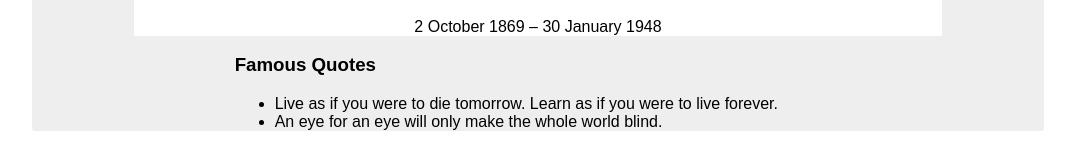
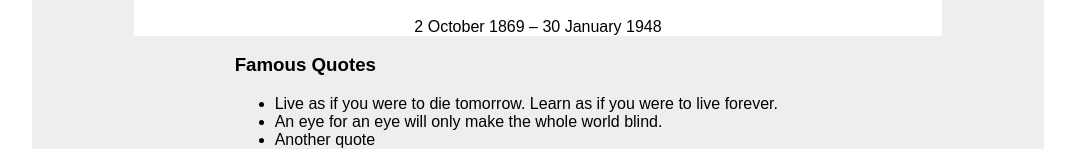
Before and after one commit to nirch/gandhi-demo, a plain HTML site: page index.html in a window 1280 px wide. Shown: the part 753-918 px from the top of the page, without its empty margins (102-1177 px from the left). Drawn offline with Linux system fonts and the light colour scheme.

Commit message:
Adding another quote

```diff
--- a/index.html
+++ b/index.html
@@ -22,6 +22,7 @@
             <ul>
                 <li>Live as if you were to die tomorrow. Learn as if you were to live forever.</li>
                 <li>An eye for an eye will only make the whole world blind.</li>
+                <li>Another quote</li>
             </ul>
         </div>
 
```
